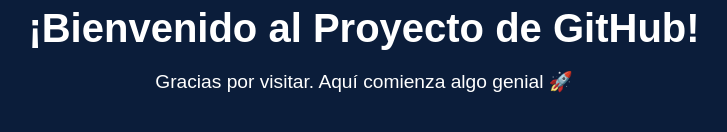
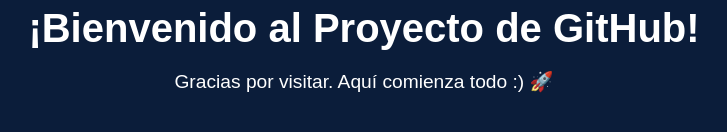
Before and after one commit to JoanSistemas/Pagina-bienvenida, a plain HTML site: page index.html in a window 1280 px wide. Shown: the part 354-486 px from the top of the page, without its empty margins (276-1003 px from the left). Drawn offline with Linux system fonts and the light colour scheme.

Commit message:
Update index.html

```diff
--- a/index.html
+++ b/index.html
@@ -9,7 +9,7 @@
 <body>
   <div class="container">
     <h1>¡Bienvenido al Proyecto de GitHub!</h1>
-    <p>Gracias por visitar. Aquí comienza algo genial 🚀</p>
+    <p>Gracias por visitar. Aquí comienza todo :) 🚀</p>
   </div>
 </body>
 </html>
```
